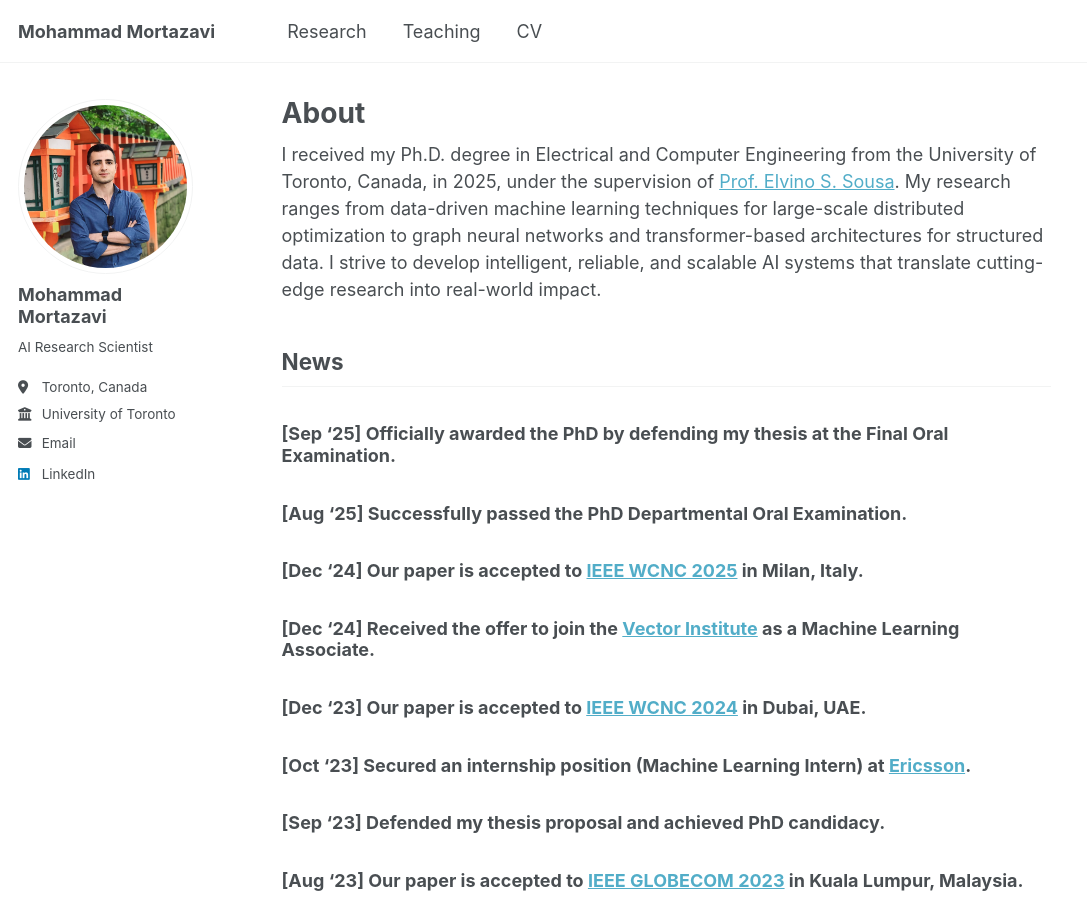
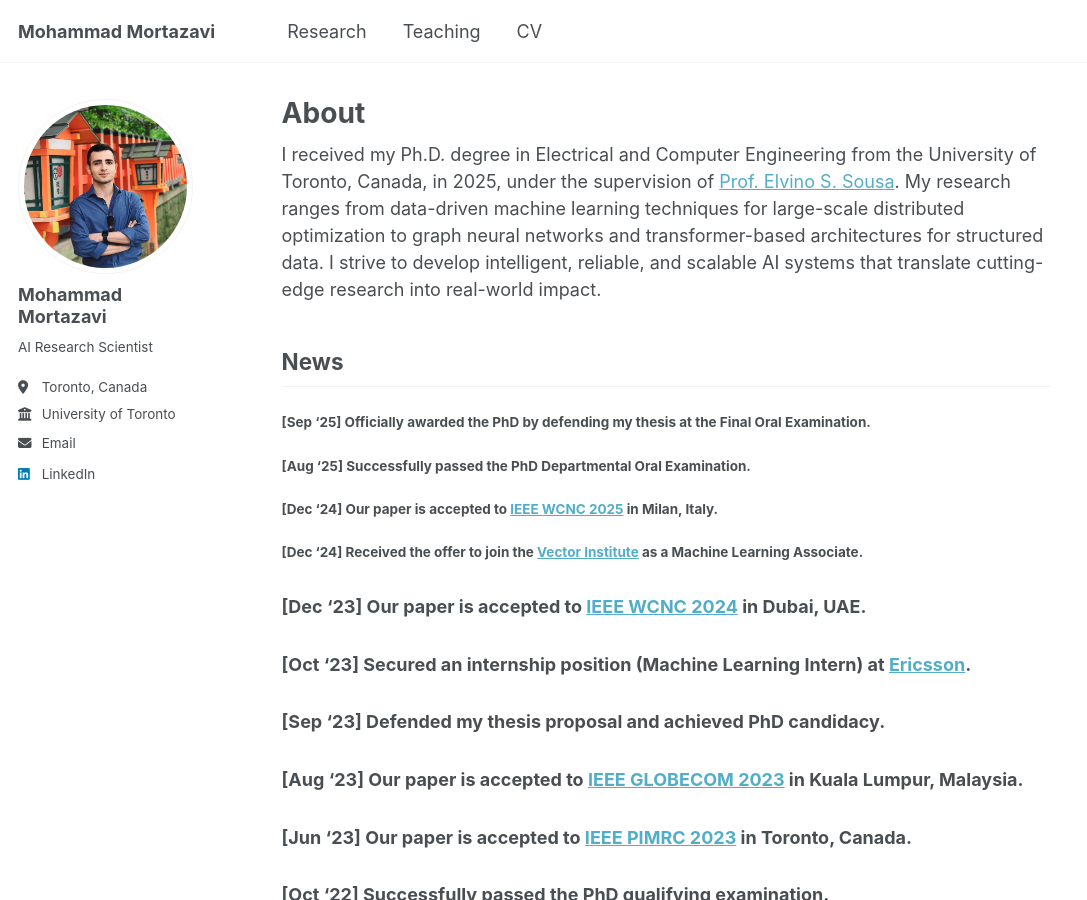
Before and after one commit to mortazawi/mortazawi.github.io, a Jekyll site: the page built from _pages/about.md, in a window 1280 px wide and 900 px high. Shown: the whole window, without its empty margins (0-1087 px from the left). Built offline with Jekyll 4.4.1, drawn with Linux system fonts in a browser that asks for light colours; a script that is not in the unit is left out.

```diff
--- a/_pages/about.md
+++ b/_pages/about.md
@@ -11,10 +11,10 @@ I received my Ph.D. degree in Electrical and Computer Engineering from the Unive
 
 ## News
 
-### [Sep '25] Officially awarded the PhD by defending my thesis at the Final Oral Examination.
-### [Aug '25] Successfully passed the PhD Departmental Oral Examination.
-### [Dec '24] Our paper is accepted to [IEEE WCNC 2025](https://wcnc2025.ieee-wcnc.org/) in Milan, Italy.
-### [Dec '24] Received the offer to join the [Vector Institute](https://vectorinstitute.ai/) as a Machine Learning Associate.
+#### [Sep '25] Officially awarded the PhD by defending my thesis at the Final Oral Examination.
+#### [Aug '25] Successfully passed the PhD Departmental Oral Examination.
+#### [Dec '24] Our paper is accepted to [IEEE WCNC 2025](https://wcnc2025.ieee-wcnc.org/) in Milan, Italy.
+#### [Dec '24] Received the offer to join the [Vector Institute](https://vectorinstitute.ai/) as a Machine Learning Associate.
 ### [Dec '23] Our paper is accepted to [IEEE WCNC 2024](https://wcnc2024.ieee-wcnc.org/) in Dubai, UAE.
 ### [Oct '23] Secured an internship position (Machine Learning Intern) at [Ericsson](https://www.ericsson.com/en).
 ### [Sep '23] Defended my thesis proposal and achieved PhD candidacy.
```
